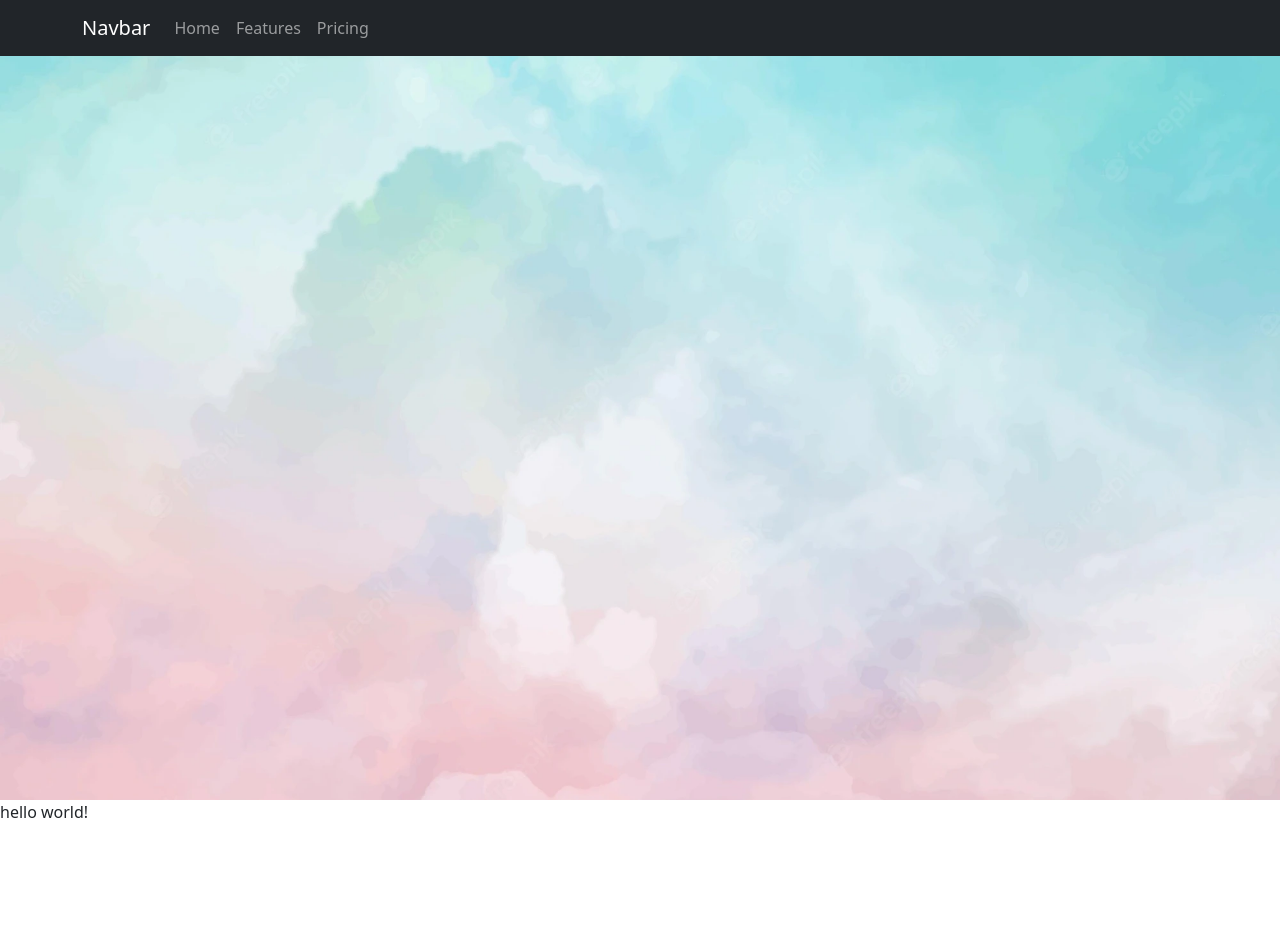
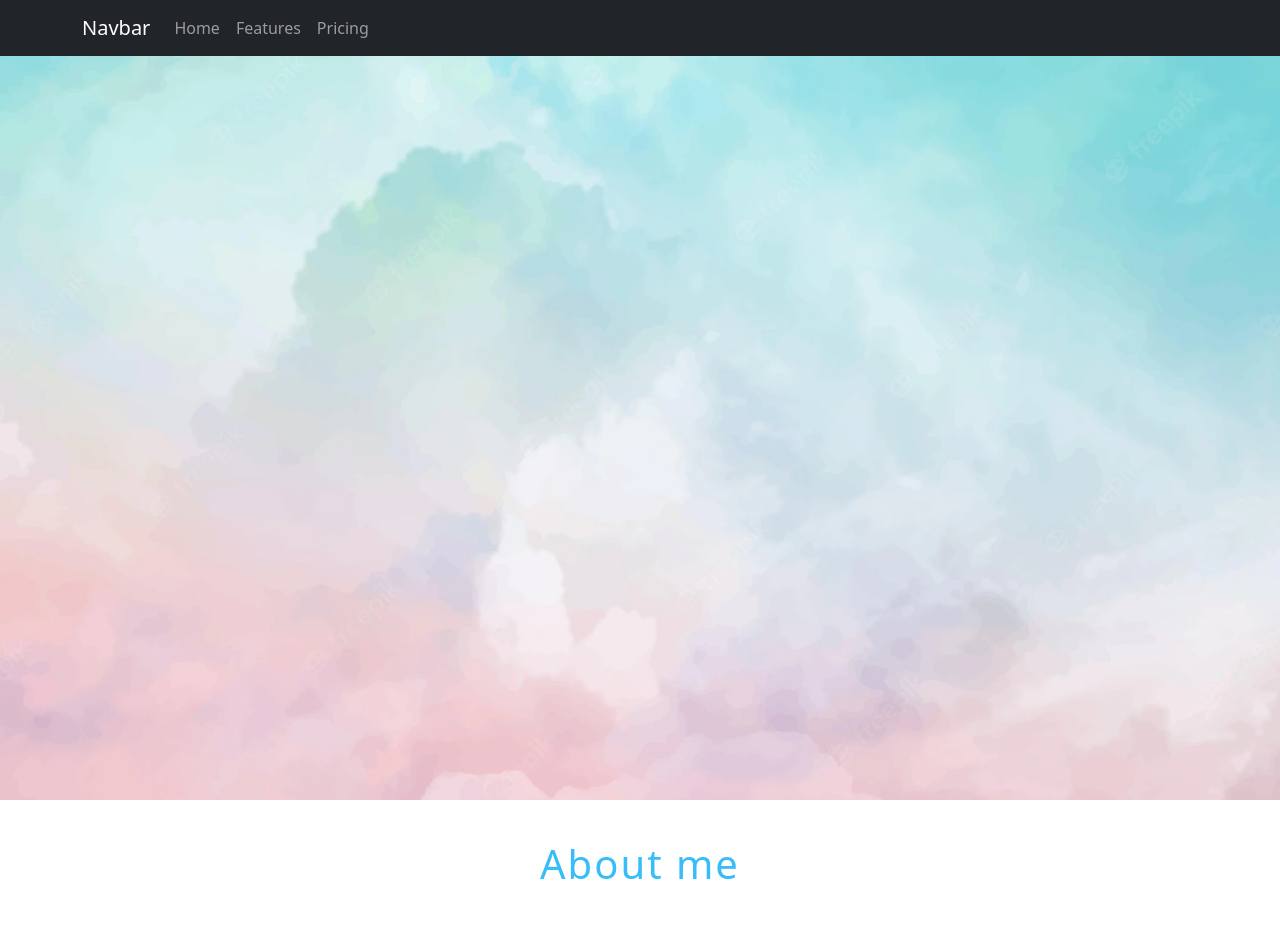
Before and after one commit to leonardo-terra/personal-portfolio, a React (Create React App) app: page / in a window 1280 px wide. Shown: the top 940 px of the page. Before the commit the page ends 824 px from the top, so only its background shows below. Built offline with nearby package versions, Linux system fonts and the light colour scheme.

Commit message:
dev: create about me page

```diff
--- a/src/App.js
+++ b/src/App.js
@@ -1,11 +1,13 @@
 import "./index.css";
 import Header from "./components/Header";
+import AboutMe from "./components/AboutMe";
 
 export default function App() {
   return (
     <div className=''>
       <Header />
       <div className="min-h-screen bg-fixed bg-cover bg-[url('./images/background-placeholder.webp')]" />
+      <AboutMe />
       <span>hello world!</span>
     </div>
   );
--- /dev/null
+++ b/src/components/AboutMe.jsx
@@ -0,0 +1,10 @@
+export default function AboutMe() {
+  return (
+    <>
+      <h1 className='p-10 tracking-wider text-center text-sky-400 '>
+        About me
+      </h1>
+      <span> Vou contar um pouco mais sobre meu trabalho...</span>
+    </>
+  );
+}
```
